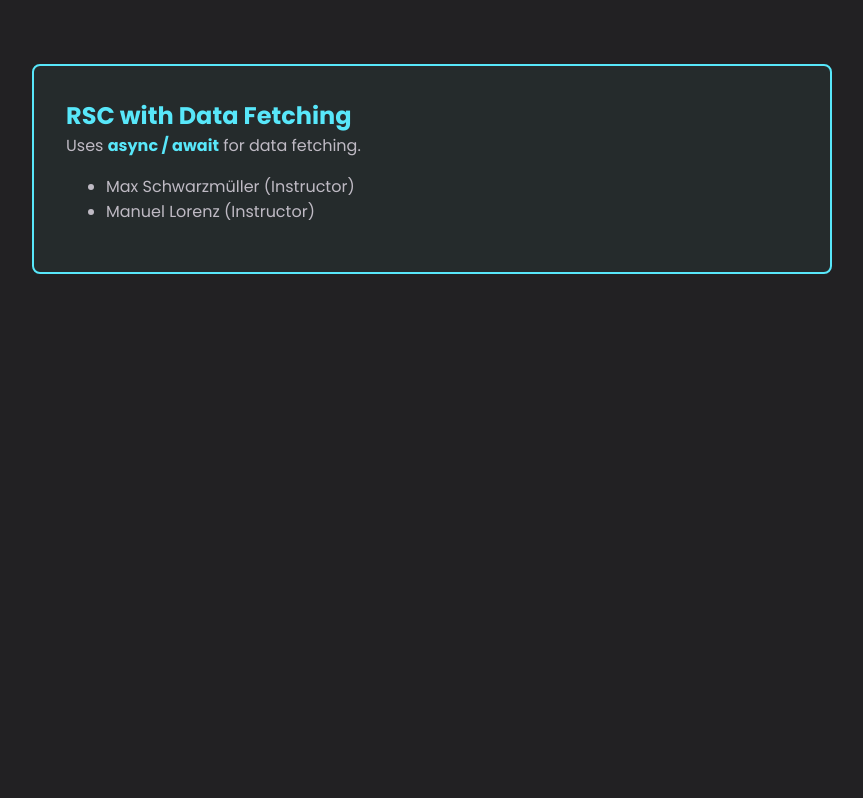
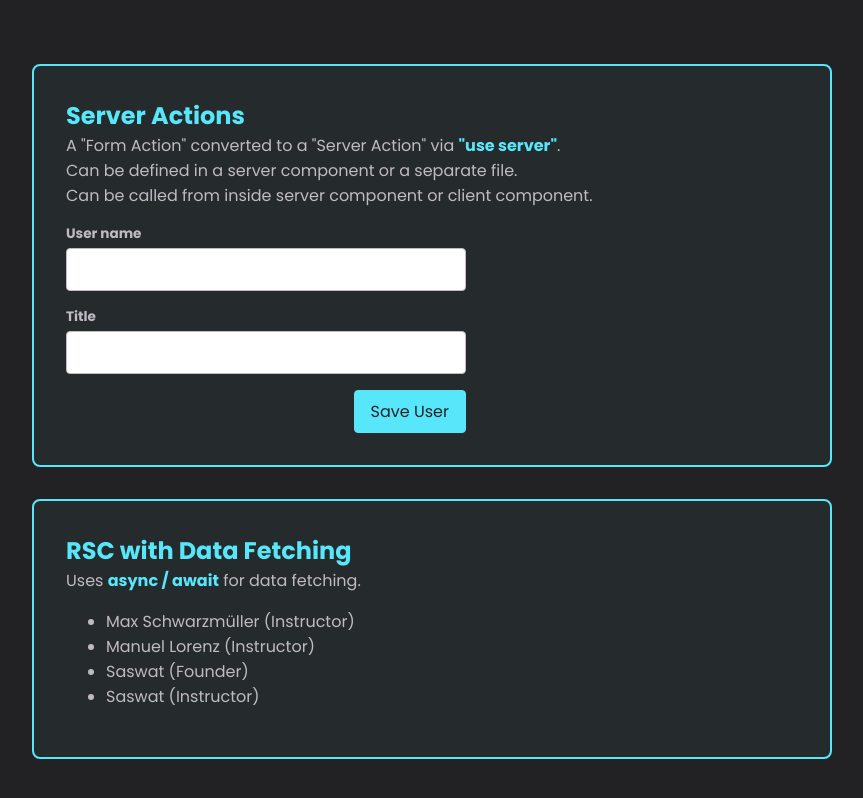
Before and after one commit to Saswat7101/React-Server-Components-server-Actions-Demo, a Next.js app: page / in a window 1280 px wide. Shown: the top 798 px of the page, without its empty margins (208-1071 px from the left). Built offline with nearby package versions, Linux system fonts and the light colour scheme.

Commit message:
submitting data with server actions

```diff
--- /dev/null
+++ b/actions/User.js
@@ -0,0 +1,18 @@
+"use server";
+
+import fs from "node:fs";
+
+export async function saveUserAction(formData) {
+  console.log("Executed!");
+  const data = fs.readFileSync("dummy-db.json", "utf-8");
+  const instructors = JSON.parse(data);
+  const newInstructor = {
+    id: new Date().getTime().toString(),
+    name: formData.get("name"),
+    title: formData.get("title"),
+  };
+
+  instructors.push(newInstructor);
+  console.log(instructors);
+  fs.writeFileSync("dummy-db.json", JSON.stringify(instructors));
+}
--- a/app/page.js
+++ b/app/page.js
@@ -1,10 +1,12 @@
 // import ClientDemo from "@/components/ClientDemo";
 import DataFetchingDemo from "@/components/DataFetchingDemo";
+import ServerActionsDemo from "@/components/ServerActionsDemo";
 // import RSCDemo from "@/components/RSCDemo";
 
 export default function Home() {
   return (
     <main>
+      <ServerActionsDemo />
       <DataFetchingDemo />
     </main>
   );
--- /dev/null
+++ b/components/ServerActionsDemo.js
@@ -0,0 +1,29 @@
+"use client";
+
+import { saveUserAction } from "@/actions/User";
+export default function ServerActionsDemo() {
+  return (
+    <div className="rsc">
+      <h2>Server Actions</h2>
+      <p>
+        A "Form Action" converted to a "Server Action" via{" "}
+        <strong>"use server"</strong>.
+      </p>
+      <p>Can be defined in a server component or a separate file.</p>
+      <p>Can be called from inside server component or client component.</p>
+      <form action={saveUserAction}>
+        <p>
+          <label htmlFor="name">User name</label>
+          <input type="text" id="name" name="name" required />
+        </p>
+        <p>
+          <label htmlFor="title">Title</label>
+          <input type="text" id="title" name="title" required />
+        </p>
+        <p>
+          <button>Save User</button>
+        </p>
+      </form>
+    </div>
+  );
+}
--- a/dummy-db.json
+++ b/dummy-db.json
@@ -1,4 +1 @@
-[
-  { "id": "u1", "name": "Max Schwarzmüller", "title": "Instructor" },
-  { "id": "u2", "name": "Manuel Lorenz", "title": "Instructor" }
-]
+[{"id":"u1","name":"Max Schwarzmüller","title":"Instructor"},{"id":"u2","name":"Manuel Lorenz","title":"Instructor"},{"id":"1771070597342","name":"Saswat","title":"Founder"},{"id":"1771070841299","name":"Saswat","title":"Instructor"}]
```
